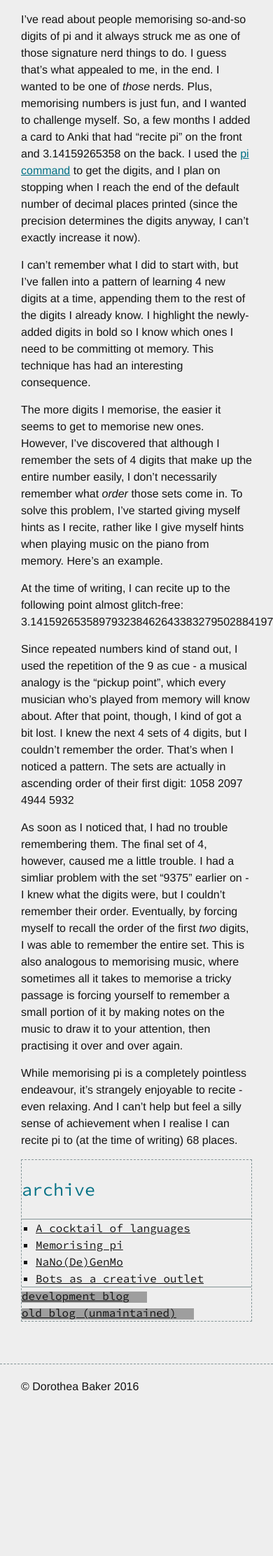
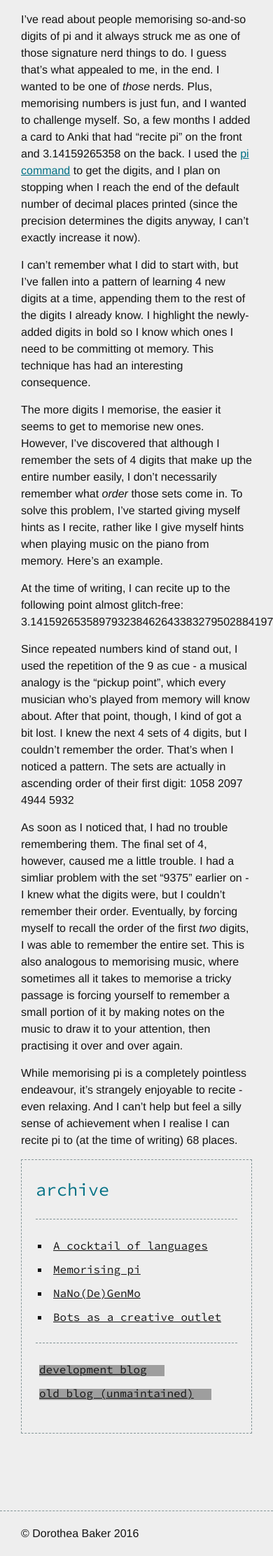
Before and after one commit to d-baker/navsite, a Jekyll site: the page built from _posts/2014-12-9-memorising-pi.markdown, in a window 390 px wide. Shown: the part 462-2686 px from the top of the page at 70% size. Built offline with Jekyll 4.4.1, drawn with Linux system fonts in a browser that asks for light colours; nearby versions of some CDN libraries; comment, search, counter and statistics services are not loaded; before the commit the page ends 2476 px from its top, so only the background shows below that; grey boxes are pictures that could not be loaded.

Commit message:
fix responsive sidebar

```diff
--- a/css/main.scss
+++ b/css/main.scss
@@ -172,18 +172,38 @@ ul {
 }
 
 .sidebar {
+
+
+}
+
+.sidebar {
     border: 1px dashed $batcolor;
+    overflow-y: auto;
+    padding: 20px;
+    margin-bottom: 50px;
+
+    h2 {
+        margin-top: 10px;
+    }
 
     ul {
-        border-top: 1px solid $batcolor;
+        border-top: 1px dashed $batcolor;
+        padding: 20px 0px 20px 20px;
+
+        li {
+            padding: 5px;
+        }
     }
-
     a {
         color: $fg;
+
+        &:hover {
+            color: $highlightBlue;
+        }
     }
 
     ul.sidebar-extra {
-        border-top: 1px solid $batcolor;
+        border-top: 1px dashed $batcolor;
         list-style-type: none;
         padding-left: 0;
     }
@@ -241,30 +261,11 @@ footer {
 
     .sidebar {
         float: right;
-        overflow-y: auto;
         width: 350px;
-        padding: 20px;
-
-        h2 {
-            margin-top: 10px;
-        }
-
-        ul {
-            padding: 20px 0px 20px 20px;
-
-            li {
-                padding: 5px;
-            }
-        }
-        a {
-            &:hover {
-                color: $highlightBlue;
-            }
-        }
     }
 
     ul.sidebar-extra {
-        border-top: 1px solid $batcolor;
+        border-top: 1px dashed $batcolor;
         list-style-type: none;
     }
 
```
